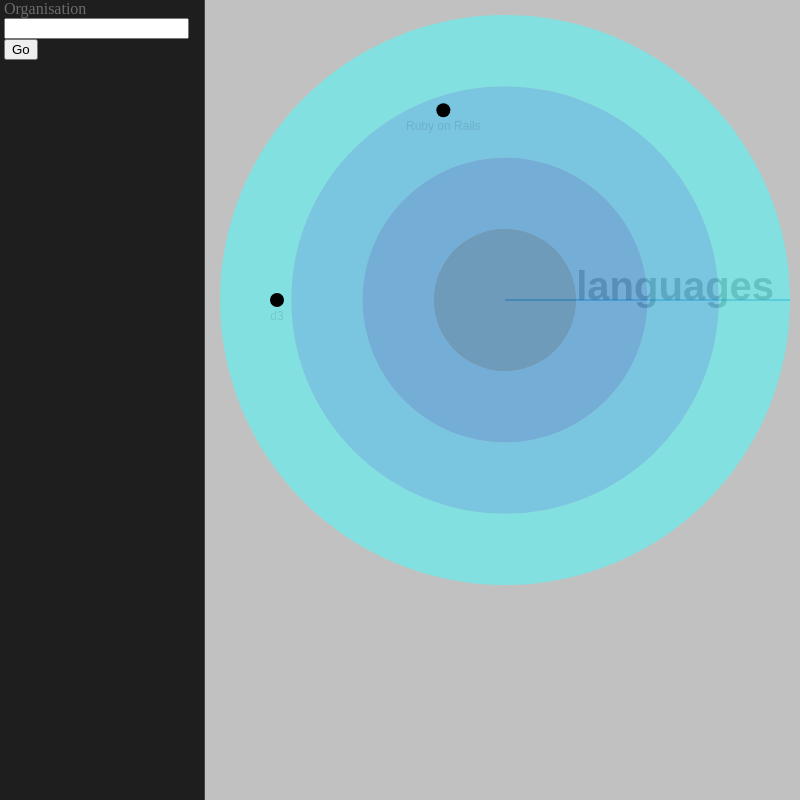
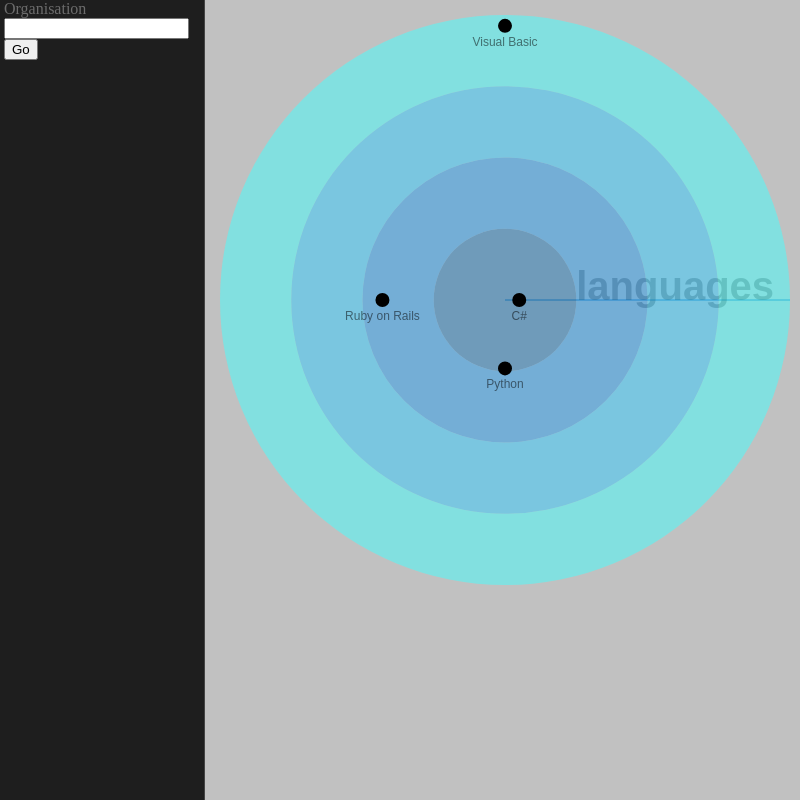
Before and after one commit to Pugs-Not-Drugs/orgviz, an Electron app: page views/index.html in a window 800 px wide. Shown: the top 800 px of the page. Drawn offline with Linux system fonts and the light colour scheme.

Commit message:
Added test data to radar and fixed hardcoded opacity issue with radar.js

```diff
--- a/views/index.html
+++ b/views/index.html
@@ -13,7 +13,7 @@
     svg, ul {
         float: left;
     }
-    svg text.name { font-family: Arial, Sans-serif; font-size: 12px; opacity: 0.1 }
+    svg text.name { font-family: Arial, Sans-serif; font-size: 12px; opacity: 0.5 }
     svg line.quadrant { stroke-width: 2px;}
     svg circle.horizon { stroke: #999; stroke-width: 2px; stroke-opacity: 0; fill: none;}
     svg line.direction { stroke: black; stroke-width: 5px; marker-end: url(#arrow); opacity: 0.2;}
@@ -61,60 +61,58 @@
 		direction_angle: direction_angle
 	};
 }
-radar('#radar',
-	// radar data
-	{
-		horizons: [ 'discover', 'assess', 'learn', 'use'],
-		quadrants: [ 'languages'],
-		width: 600,
-		height: 600,
-		data: [
-			{
-				name: 'd3',
-				description: 'The d3 library for producing visualisation and data driven documents',
-				links: ['http://d3js.org'],
-        position: 0.8,
-        angle: 0.5,
-        quadrant: 'languages'
-			},
-      {
-          name: 'Ruby on Rails',
-          description: 'Blah blah blah.',
-          links: ['http://rubyonrails.org/'],
-          position: 0.7,
-          angle: 0.7,
-          quadrant: 'languages'
-      }
-		]
-	});
 
     var example = {
-        "data": [
-            { "language":"C#" , "count":500 },
-            { "language":"Python" , "count":  400 },
-            { "language":"Ruby on Rails" , "count": 300 }
+        'data': [
+            { 'language':'C#' , 'count': 500 },
+            { 'language':'Python' , 'count':  400 },
+            { 'language':'Ruby on Rails' , 'count': 300 },
+            { 'language': 'Visual Basic', count: 20 }
         ]};
 
     process_data(example.data);
 
     function process_data(data) {
-        // Get highest count
         var highest = 0,
+            radarData = [],
             key,
-            entry;
+            entry,
+            i,
+            radarEntry;
 
+        // Get highest count. Our position is normalized based on this
         for (key in data) {
             entry = data[key];
             highest = Math.max(highest, entry.count);
         }
 
-        console.log('Highest: ' + highest);
+        i = 0;
+        // Loop through all the entries
         for (key in data) {
-            entry = data[key];
-            entry.position = 1 - 0.95 * entry.count / highest
+            entry = data[key];      // e.g. {'language': 'C++', 'count': 800 }
+            radarEntry = {
+                'name': entry.language,
+                'description': 'Some interesting text here.',
+                'links': [ 'http://an.interesting-site.com' ],
+                'position': 1 - 0.95 * entry.count / highest,
+                'angle': i / (data.length),
+                'quadrant': 'languages',
+                'count': entry.count
+            };
+
+            radarData.push(radarEntry);
+            i++;
         }
 
-
+        // Render the radar
+        radar('#radar',
+	    {
+		    horizons: [ 'discover', 'assess', 'learn', 'use'],
+            quadrants: [ 'languages'],
+            width: 600,
+            height: 600,
+            data: radarData
+        });
     }
 </script>
 
--- a/views/radar.js
+++ b/views/radar.js
@@ -163,6 +163,8 @@
         return 0;
       });
 
+    var oldOpacity;
+
     var blips = base.selectAll('.blip')
       .data(blip_data)
       .enter().append('g')
@@ -170,10 +172,11 @@
       .attr('id', function(d) { return 'blip-' + d.id; })
       .attr('transform', function(d) { return "translate(" + (d.x) + "," + (d.y) + ")"; })
       .on('mouseover', function(d){
+        oldOpacity = d3.select(this).select("text.name").style('opacity');
         d3.select(this).select("text.name").style({opacity:'1.0'});
       })
       .on('mouseout', function(d){
-        d3.select(this).select("text.name").style({opacity:'0.1'});
+        d3.select(this).select("text.name").style({opacity:oldOpacity});
       })
 
     blips.append('circle')
```
